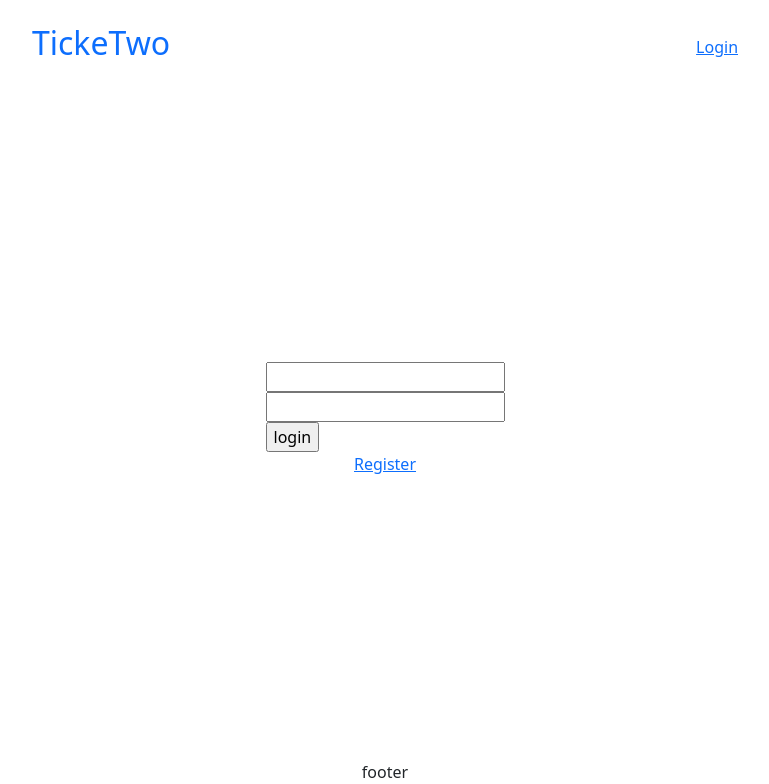
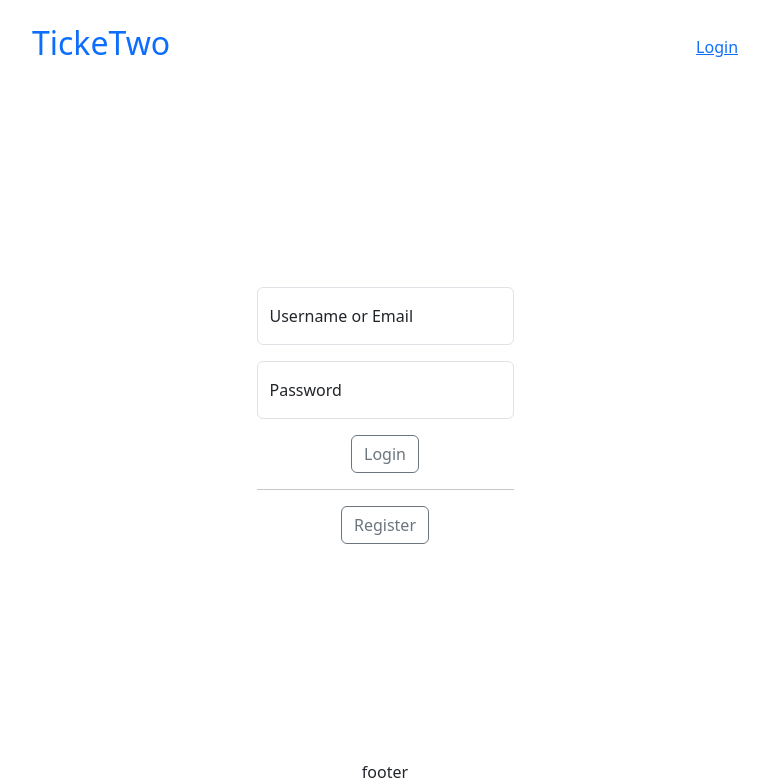
Before and after one commit to itsDamon/tickeTwo, a PHP site: page /login.php in a window 1280 px wide. Shown: the top 784 px of the page, without its empty margins (255-1024 px from the left). Run offline with PHP 8.4, Linux system fonts and the light colour scheme.

Commit message:
css login.php

```diff
--- a/login.php
+++ b/login.php
@@ -1,14 +1,25 @@
 <?php require_once 'header.html' ?>
 
-<form action="login_validation.php" method="post">
-    <input type="text" name="username" required>
-    <br>
-    <input type="password" name="password" required>
-    <br>
-    <input type="submit" value="login">
-    <br>
+<form class="d-flex align-items-center justify-content center flex-column mb-2" action="login_validation.php"
+      method="post">
+    <div class="form-floating mb-3">
+        <input class="form-control" id="name_input" type="text" name="username"
+               placeholder="Username or Email"
+               required>
+        <label for="name_input">Username or Email</label>
+    </div>
+    <div class="form-floating mb-3">
+        <input class="form-control" id="password_input" type="password" name="password" placeholder="password" required>
+        <label for="password_input">Password</label>
+
+    </div>
+    <input class="btn btn-outline-secondary" type="submit" value="Login">
+    <hr class="w-100">
+    <a href="register.php">
+        <button class="btn btn-outline-secondary">
+            Register
+        </button>
+    </a>
 </form>
 
-<a href="register.php">Register</a>
-
 <?php require_once 'footer.html' ?>
```
